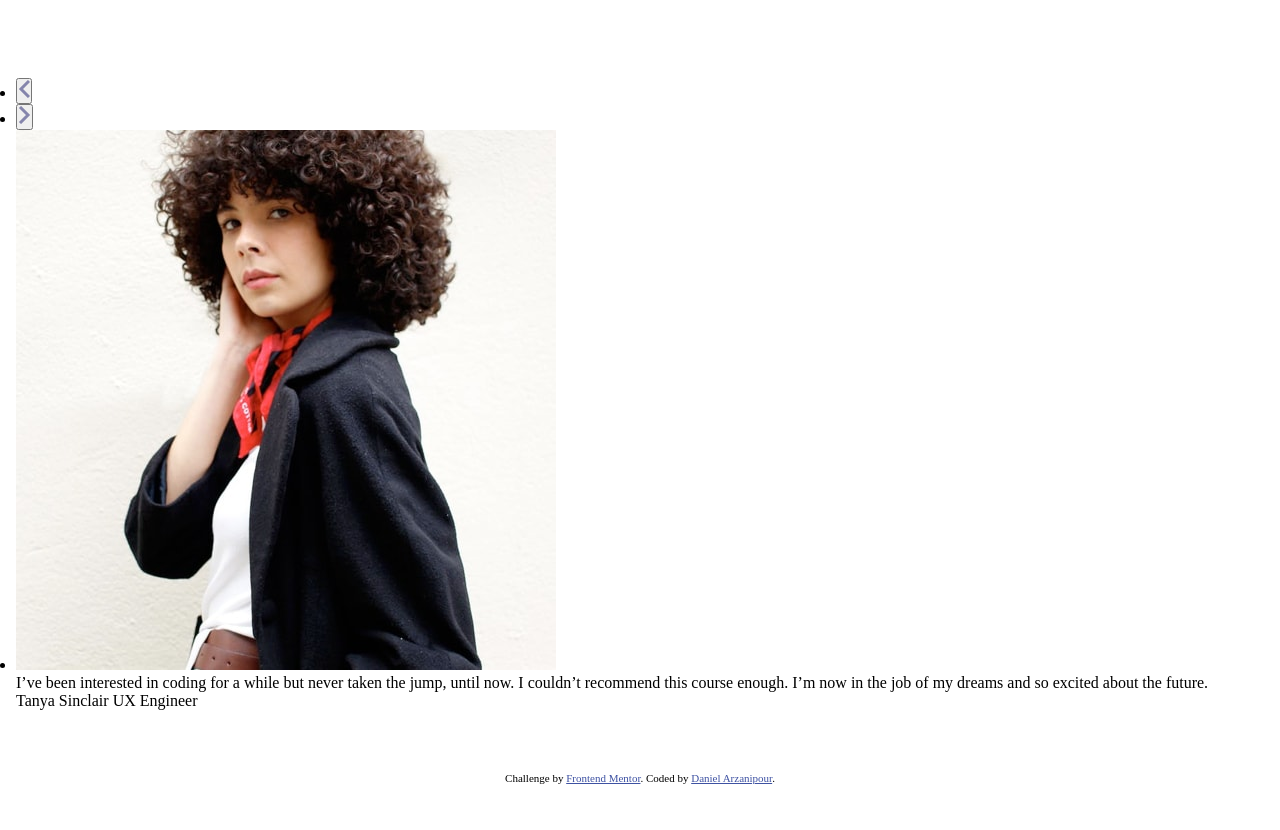
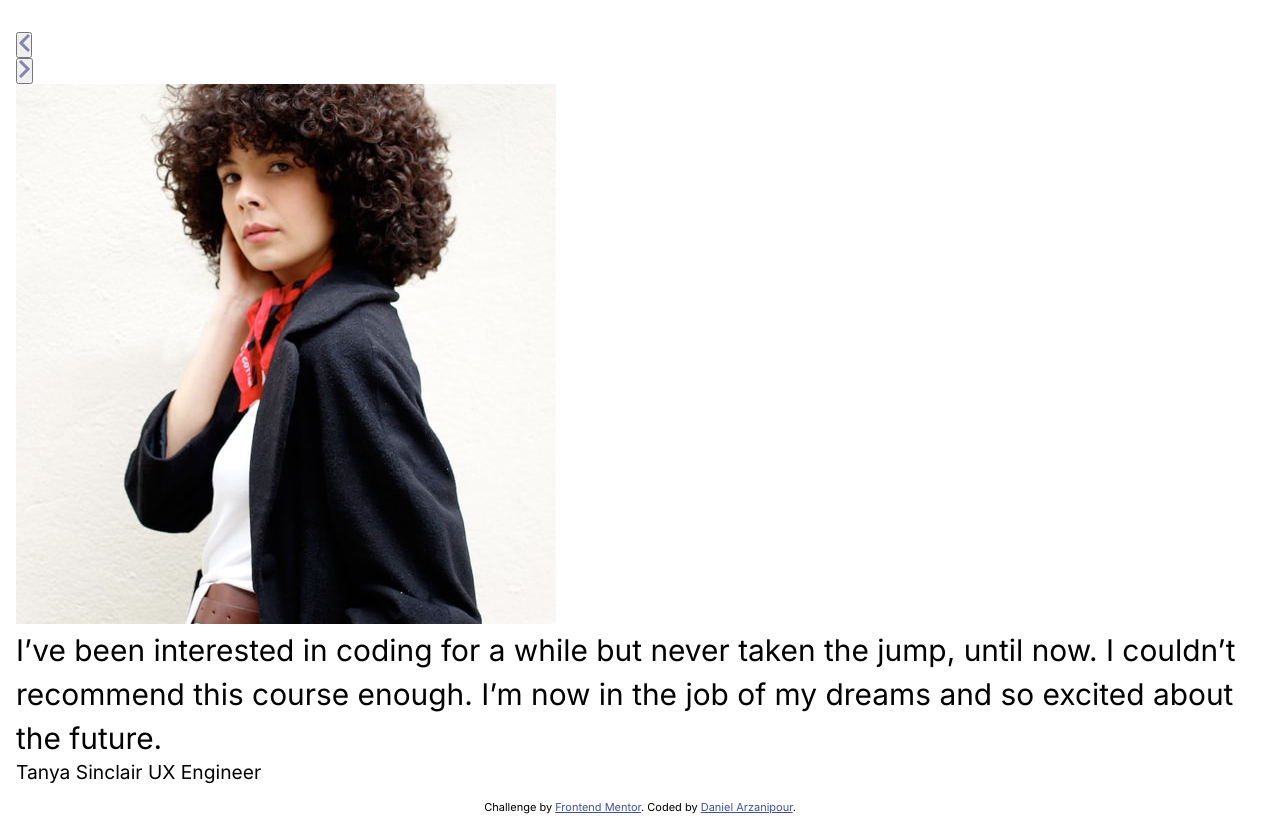
Before and after one commit to Frontend-Mentor-Projects-Daniel/coding-bootcamp-testimonial-slider, a plain HTML site: page index.html in a window 1280 px wide. Before the commit the page ends 800 px from the top, so only its background shows below. Drawn offline with Linux system fonts and the light colour scheme.

Commit message:
set up base css

```diff
--- a/develop/css/styles.css
+++ b/develop/css/styles.css
@@ -1,3 +1,50 @@
+/**-------------------
+**     FONTS
+--------------------*/
+/* inter-regular - latin */
+@font-face {
+  font-family: 'Inter';
+  font-style: normal;
+  font-weight: 400;
+  src: local('Inter Regular'), local('Inter-Regular'),
+    url('../assets/fonts/inter-v12-latin-regular.woff2') format('woff2'),
+    /* Chrome 26+, Opera 23+, Firefox 39+ */
+      url('../assets/fonts/inter-v12-latin-regular.woff') format('woff'); /* Chrome 6+, Firefox 3.6+, IE 9+, Safari 5.1+ */
+}
+
+/* inter-300 - latin */
+@font-face {
+  font-family: 'Inter';
+  font-style: normal;
+  font-weight: 300;
+  src: local('Inter Light'), local('Inter-Light'),
+    url('../assets/fonts/inter-v12-latin-300.woff2') format('woff2'),
+    /* Chrome 26+, Opera 23+, Firefox 39+ */
+      url('../assets/fonts/inter-v12-latin-300.woff') format('woff'); /* Chrome 6+, Firefox 3.6+, IE 9+, Safari 5.1+ */
+}
+
+/* inter-500 - latin */
+@font-face {
+  font-family: 'Inter';
+  font-style: normal;
+  font-weight: 500;
+  src: local('Inter Medium'), local('Inter-Medium'),
+    url('../assets/fonts/inter-v12-latin-500.woff2') format('woff2'),
+    /* Chrome 26+, Opera 23+, Firefox 39+ */
+      url('../assets/fonts/inter-v12-latin-500.woff') format('woff'); /* Chrome 6+, Firefox 3.6+, IE 9+, Safari 5.1+ */
+}
+
+/* inter-700 - latin */
+@font-face {
+  font-family: 'Inter';
+  font-style: normal;
+  font-weight: 700;
+  src: local('Inter Bold'), local('Inter-Bold'),
+    url('../assets/fonts/inter-v12-latin-700.woff2') format('woff2'),
+    /* Chrome 26+, Opera 23+, Firefox 39+ */
+      url('../assets/fonts/inter-v12-latin-700.woff') format('woff'); /* Chrome 6+, Firefox 3.6+, IE 9+, Safari 5.1+ */
+}
+
 /**-------------------
 **      RESET
 --------------------*/
@@ -55,23 +102,47 @@ select {
 }
 
 /**-------------------
-**   CUSTOM PROPS
+**     GLOBAL
 --------------------*/
 :root {
-  /* COLOURS */
-
-  /* FONT FAMILY */
-
-  /* FONT SIZE */
-
-  /* FONT WEIGHT */
-
-  /* BREAKPOINTS */
+  --clr-quote: 240, 38%, 20%;
+  --clr-fig-title: 240, 18%, 77%;
+  --hsla: 1;
 }
 
-/**-------------------
-**     GLOBAL
---------------------*/
+body {
+  font-family: 'Inter', sans-serif;
+}
+
+blockquote {
+  font-size: 1.125rem;
+  font-size: clamp(
+    1.125rem,
+    0.8169014084507042rem + 1.3145539906103285vw,
+    2rem
+  );
+
+  line-height: 1.5rem;
+}
+
+figcaption {
+  font-size: 0.9375rem;
+  font-size: clamp(
+    0.9375rem,
+    0.8274647887323944rem + 0.4694835680751174vw,
+    1.25rem
+  );
+}
+
+ul {
+  list-style: none;
+}
+
+@media only screen and (min-width: 48em) {
+  blockquote {
+    line-height: 2.75rem;
+  }
+}
 
 /**-------------------
 **  COMPOSITIONS
@@ -112,10 +183,38 @@ select {
 /**-------------------
 **    UTILITIES
 --------------------*/
-#hover {
-  display: none;
+/* bg-colour */
+.bg-quote {
+  background-color: hsl(var(--clr-quote), var(--hsla));
 }
 
+.bg-fig-title {
+  background-color: hsl(var(--clr-fig-title), var(--hsla));
+}
+
+/* text-colour */
+.text-quote {
+  color: hsl(var(--clr-quote), var(--hsla));
+}
+
+.text-fig-title {
+  color: hsl(var(--clr-fig-title), var(--hsla));
+}
+
+/* font weights */
+.fw-light {
+  font-weight: 300;
+}
+
+.fw-medium {
+  font-weight: 500;
+}
+
+.fw-bold {
+  font-weight: 700;
+}
+
+/* for screen reader */
 .sr-only {
   position: absolute !important;
   width: 1px !important;
--- a/index.html
+++ b/index.html
@@ -34,7 +34,7 @@
     </header>
 
     <main class="[ centered ]">
-      <div class="[ carousel ]">
+      <div class="[ carousel ] [ center ]">
         <ul class="[ carousel-controls ]" aria-label="carousel controls">
           <li>
             <button class="[ previous ]" aria-label="previous slide">
@@ -42,7 +42,6 @@
                 src="./develop/assets/images/icon-prev.svg"
                 alt=""
                 aria-hidden="true"
-                focusable="false"
               />
             </button>
           </li>
@@ -52,7 +51,6 @@
                 src="./develop/assets/images/icon-next.svg"
                 alt=""
                 aria-hidden="true"
-                focusable="false"
               />
             </button>
           </li>
```
Also changed, not shown: develop/assets/fonts/inter-v12-latin-300.woff (added), develop/assets/fonts/inter-v12-latin-300.woff2 (added), develop/assets/fonts/inter-v12-latin-500.woff (added), develop/assets/fonts/inter-v12-latin-500.woff2 (added), develop/assets/fonts/inter-v12-latin-700.woff (added), develop/assets/fonts/inter-v12-latin-700.woff2 (added), develop/assets/fonts/inter-v12-latin-regular.woff (added), develop/assets/fonts/inter-v12-latin-regular.woff2 (added).
